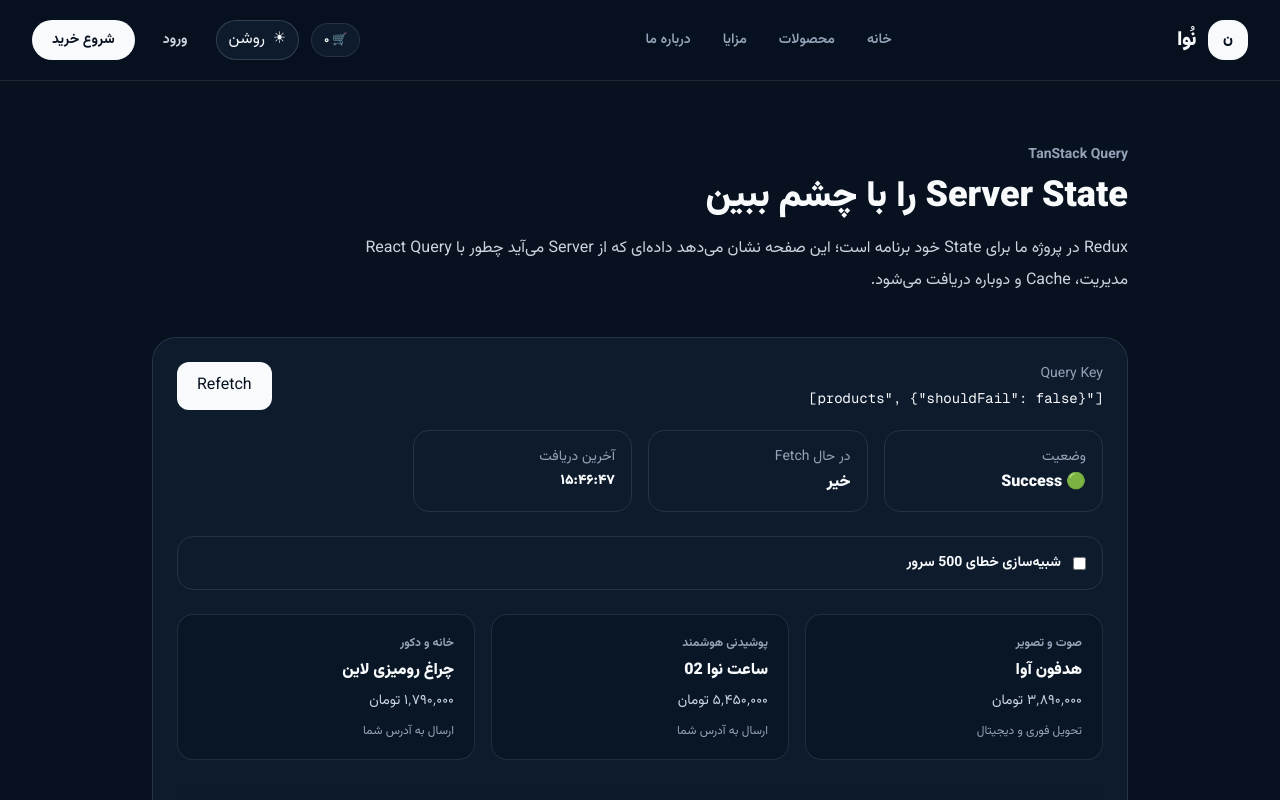
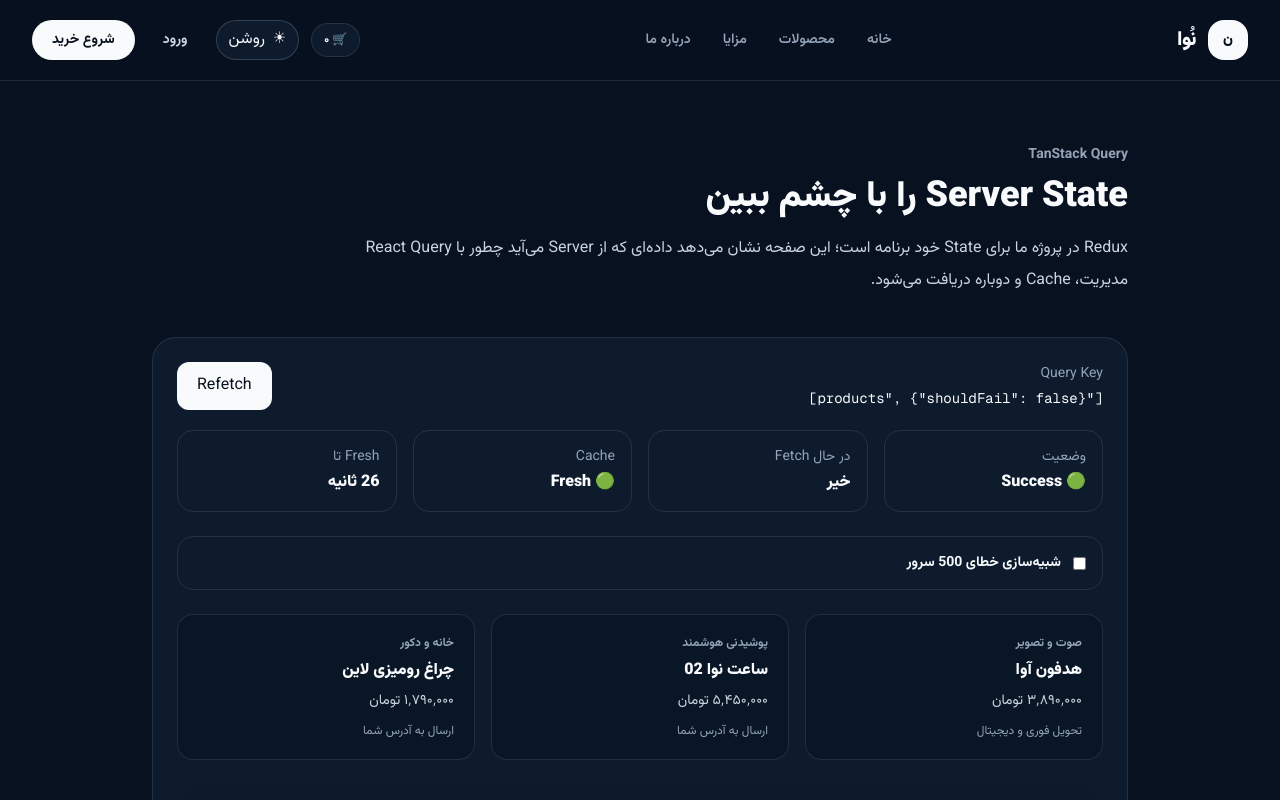
Before and after one commit to rouzbehtondkar/nextjs, a Next.js app: page /next-lab/react-query in a window 1280 px wide. Shown: the top 800 px of the page. Built offline with nearby package versions, Linux system fonts and the light colour scheme.

Commit message:
fix: show staleTime countdown in query demo

```diff
--- a/app/next-lab/react-query/ProductsQueryDemo.tsx
+++ b/app/next-lab/react-query/ProductsQueryDemo.tsx
@@ -72,11 +72,16 @@ export default function ProductsQueryDemo() {
           </div>
 
           <div className="rounded-2xl border p-4" style={{ borderColor: "var(--border)" }}>
-            <p className="theme-muted text-sm">آخرین دریافت</p>
-            <p className="theme-text mt-1 font-black text-sm">
-              {dataUpdatedAt
-                ? new Date(dataUpdatedAt).toLocaleTimeString("fa-IR")
-                : "هنوز دریافت نشده"}
+            <p className="theme-muted text-sm">Cache</p>
+            <p className="theme-text mt-1 font-black">
+              {isStale ? "🟡 Stale" : "🟢 Fresh"}
+            </p>
+          </div>
+
+          <div className="rounded-2xl border p-4" style={{ borderColor: "var(--border)" }}>
+            <p className="theme-muted text-sm">Fresh تا</p>
+            <p className="theme-text mt-1 font-black">
+              {dataUpdatedAt ? `${secondsLeft} ثانیه` : "هنوز دریافت نشده"}
             </p>
           </div>
         </div>
```
